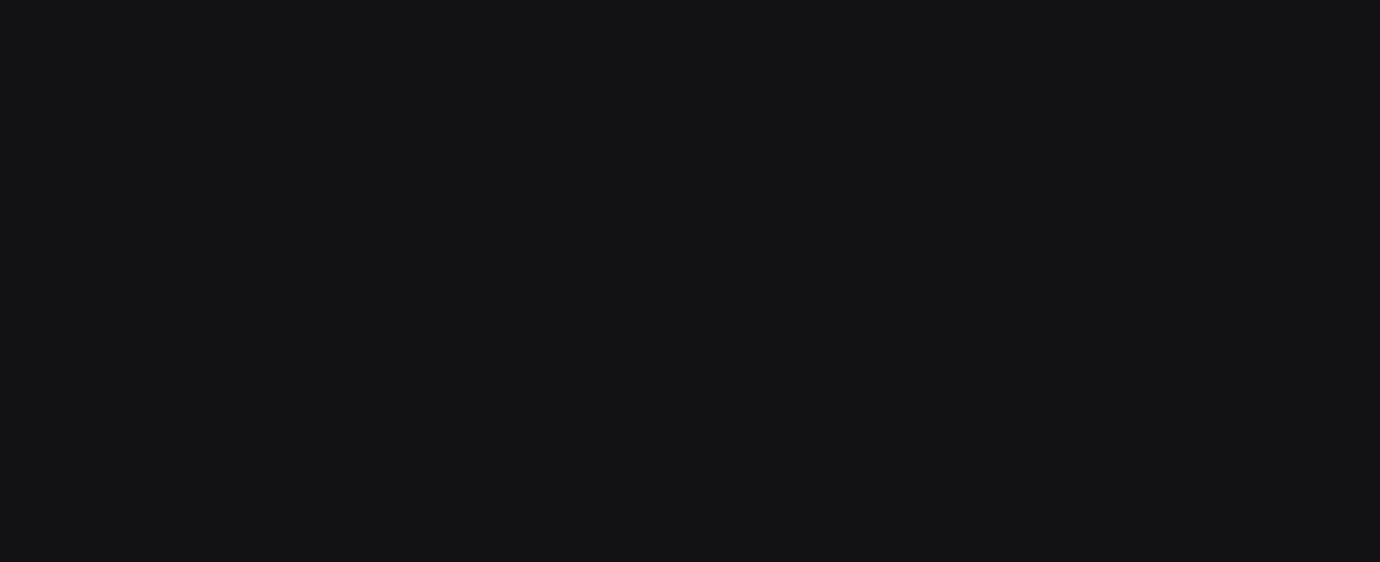
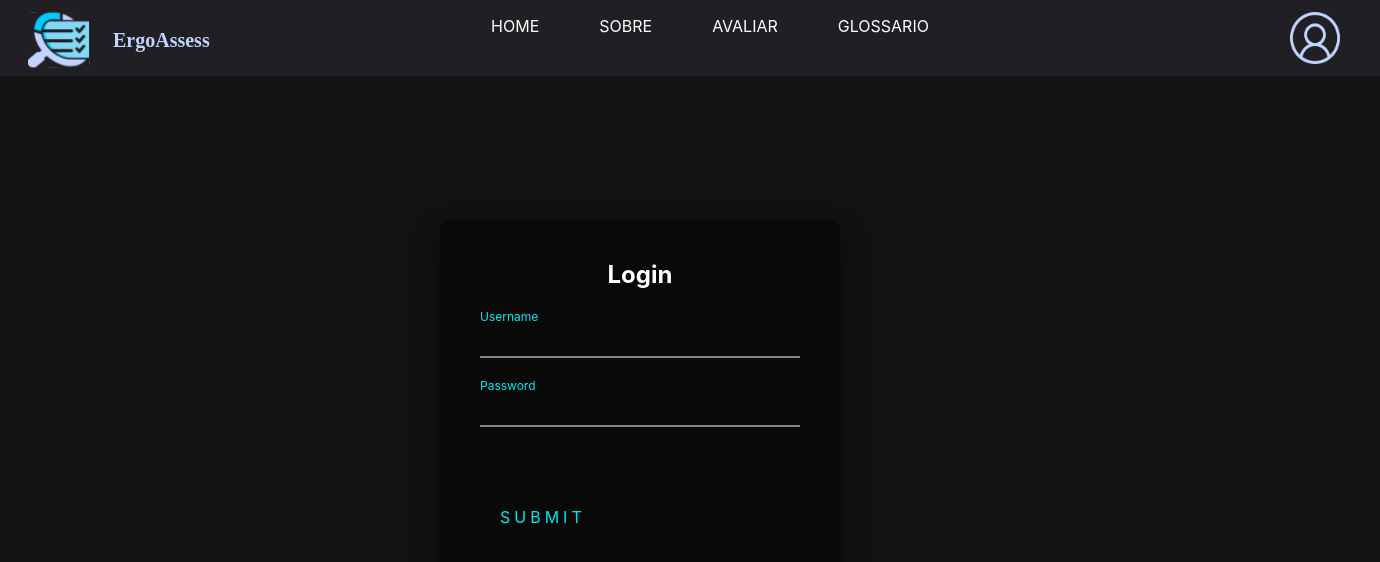
Before and after one commit to Viniciusgsc/TestesErgonAssess, a React (Create React App) app in the folder DSM-G02-PI3-2022-2-main/DSM-G02-PI3-2022-2-main/frontend/projeto-interdisciplinar/: page /Avaliar in a window 1280 px wide. Before the commit this address had no page. Shown: the top 562 px of the page, 1380 px wide, since content can reach past the window. Built offline with nearby package versions, Linux system fonts and the light colour scheme.

Commit message:
header
header

```diff
--- a/DSM-G02-PI3-2022-2-main/DSM-G02-PI3-2022-2-main/frontend/projeto-interdisciplinar/src/App.js
+++ b/DSM-G02-PI3-2022-2-main/DSM-G02-PI3-2022-2-main/frontend/projeto-interdisciplinar/src/App.js
@@ -2,8 +2,10 @@
 import { BrowserRouter as Router, Routes, Route} from 'react-router-dom';
 //IMPORT DAS PAGINAS DA APLICAÇÃO
 import Home from './pages/Home/Home'
-import Questoes from './pages/Questoes/Questoes'
 import Sobre from './pages/Sobre/Sobre'
+import Avaliar from './pages/Avaliar/Avaliar'
+import Glossario from './pages/Glossario/Glossario'
+
 
 function App() {
   return (
@@ -11,8 +13,9 @@
    <Router>
       <Routes>
         <Route path="/" element={<Home />} />
-        <Route path="/Questoes" element={<Questoes />} />
         <Route path="/Sobre" element={<Sobre />} />
+        <Route path="/Avaliar" element={<Avaliar />} />
+        <Route path="/Glossario" element={<Glossario />} />
       </Routes>
    </Router>
   );
--- a/DSM-G02-PI3-2022-2-main/DSM-G02-PI3-2022-2-main/frontend/projeto-interdisciplinar/src/components/Header/header.css
+++ b/DSM-G02-PI3-2022-2-main/DSM-G02-PI3-2022-2-main/frontend/projeto-interdisciplinar/src/components/Header/header.css
@@ -53,5 +53,9 @@
 }
 
 .icone {
-
+    position: absolute;
+    width: 50.2px;
+    height: 52px;
+    left: 1290px;
+    top: 12px;
 }
--- a/DSM-G02-PI3-2022-2-main/DSM-G02-PI3-2022-2-main/frontend/projeto-interdisciplinar/src/components/Header/header.js
+++ b/DSM-G02-PI3-2022-2-main/DSM-G02-PI3-2022-2-main/frontend/projeto-interdisciplinar/src/components/Header/header.js
@@ -1,7 +1,7 @@
 import React from "react";
 import { Link } from "react-router-dom";
 import Logo from "../../img/logoo.svg"
-import Icone from "../../img/icone.svg"
+import Icone from "../../img/user.png"
 import "./header.css";
 
 //Header da aplicaçãõ
@@ -19,13 +19,13 @@
               <Link className="link" to="/">HOME</Link>
             </li>
             <li>
-              <Link className="link" to="/Questoes">SOBRE</Link>
+              <Link className="link" to="/Sobre">SOBRE</Link>
             </li>
             <li>
-              <Link className="link" to="/Sobre">AVALIAR</Link>
+              <Link className="link" to="/Avaliar">AVALIAR</Link>
             </li>
             <li>
-              <Link className="link" to="/Sobre">GLOSSARIO</Link>
+              <Link className="link" to="/Glossario">GLOSSARIO</Link>
             </li>
             <img className="icone" src={Icone}/>
           </ul>
--- /dev/null
+++ b/DSM-G02-PI3-2022-2-main/DSM-G02-PI3-2022-2-main/frontend/projeto-interdisciplinar/src/pages/Avaliar/Avaliar.js
@@ -0,0 +1,27 @@
+import React from "react";
+import Header from "../../components/Header/header";
+import "./avaliar.css";
+
+//Pagina Avaliação da Aplicação
+export default function Questoes() {
+  return (
+    <div className="app">
+      <Header />
+      <h1 className="h">VOCE ESTA NA PAGINA QUESTOES</h1>
+      <div className="login-box">
+        <h2>Login</h2>
+        <form>
+          <div className="user-box">
+            <input type="text" name="" required=""></input>
+            <label>Username</label>
+          </div>
+          <div className="user-box">
+            <input type="password" name="" required=""></input>
+            <label>Password</label>
+          </div>
+          <a href="#">Submit</a>
+        </form>
+      </div>
+    </div>
+  );
+}
--- /dev/null
+++ b/DSM-G02-PI3-2022-2-main/DSM-G02-PI3-2022-2-main/frontend/projeto-interdisciplinar/src/pages/Glossario/Glossario.js
@@ -0,0 +1,14 @@
+import React from 'react';
+import Header from '../../components/Header/header';
+import './glossario.css';
+
+//Pagina Questoes da Aplicação
+export default function Glossario() {
+    return (
+        <div className='app'>
+            <Header />
+
+        </div>
+    )
+
+}
--- a/DSM-G02-PI3-2022-2-main/DSM-G02-PI3-2022-2-main/frontend/projeto-interdisciplinar/src/pages/Questoes/Questoes.js
+++ /dev/null
@@ -1,31 +0,0 @@
-import React from 'react';
-import Header from '../../components/Header/header';
-import './questao'
-import './questoes.css';
-
-//Pagina Questoes da Aplicação
-export default function Questoes() {
-    return (
-        <div className='app'>
-            <Header />
-            <h1 className='h'>VOCE ESTA NA PAGINA QUESTOES</h1>
-            <div className="login-box">
-                <h2>Login</h2>
-                <form>
-                    <div className="user-box">
-                        <input type="text" name="" required=""></input>
-                            <label>Username</label>
-                    </div>
-                    <div className="user-box">
-                        <input type="password" name="" required=""></input>
-                            <label>Password</label>
-                    </div>
-                    <a href="#">
-                        Submit
-                    </a>
-                </form>
-            </div>
-        </div>
-    )
-
-}
```
Also changed, not shown: DSM-G02-PI3-2022-2-main/DSM-G02-PI3-2022-2-main/frontend/projeto-interdisciplinar/src/img/user.png (added), DSM-G02-PI3-2022-2-main/DSM-G02-PI3-2022-2-main/frontend/projeto-interdisciplinar/src/pages/Avaliar/avaliar.css (renamed from DSM-G02-PI3-2022-2-main/DSM-G02-PI3-2022-2-main/frontend/projeto-interdisciplinar/src/pages/Questoes/questoes.css), DSM-G02-PI3-2022-2-main/DSM-G02-PI3-2022-2-main/frontend/projeto-interdisciplinar/src/pages/Glossario/glossario.css (added).
